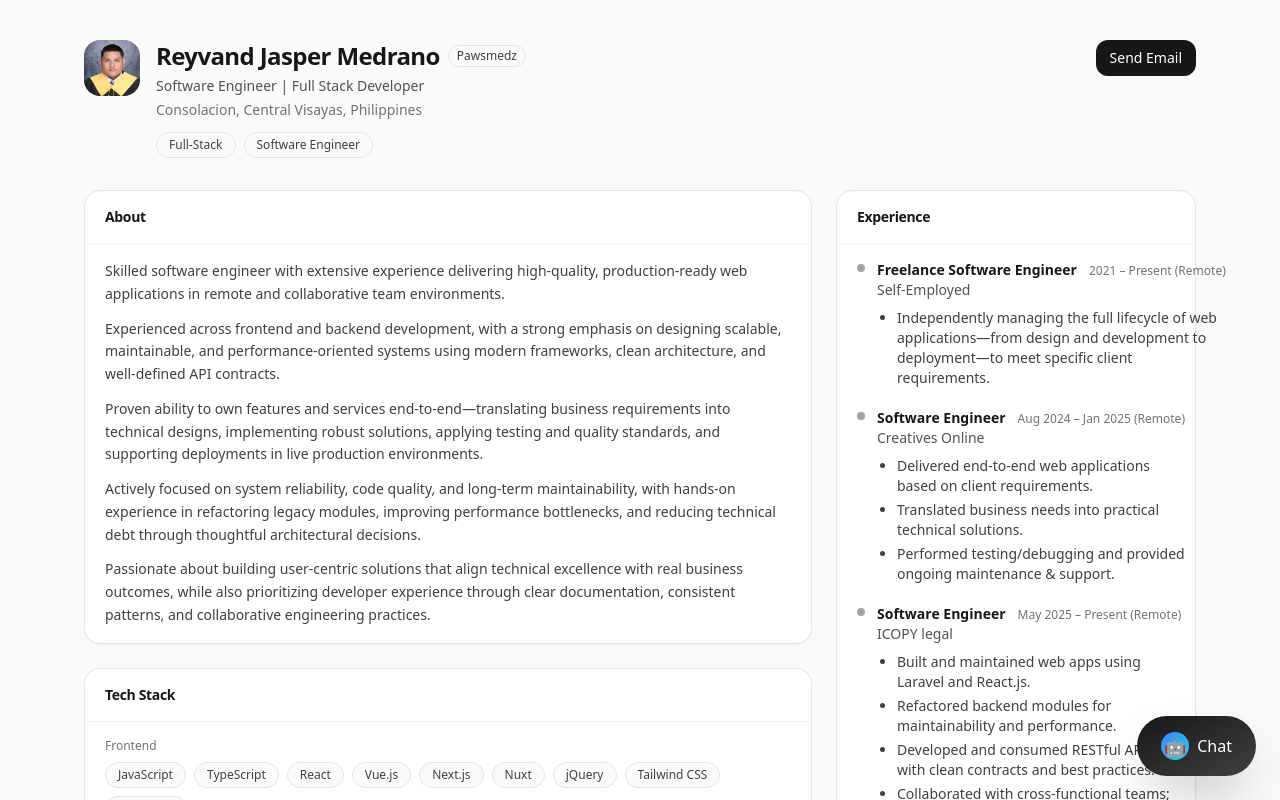
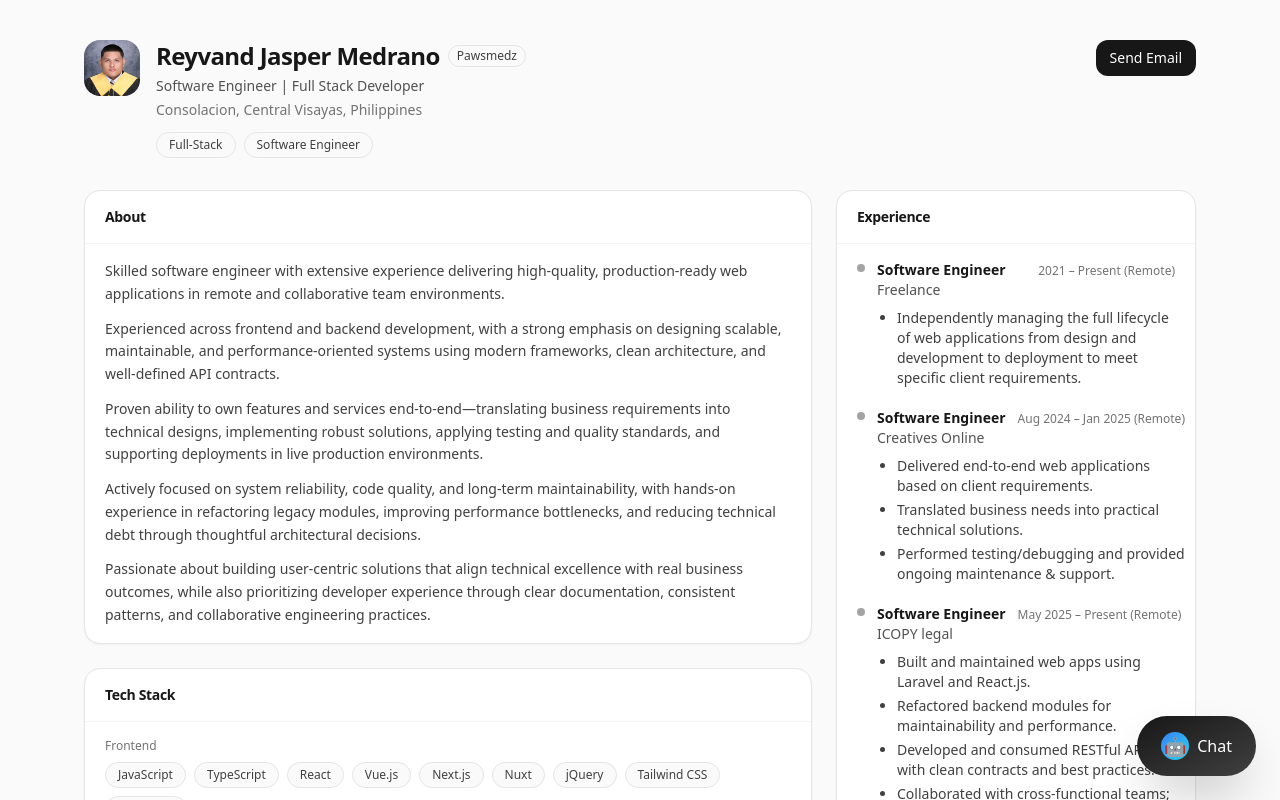
Before and after one commit to paws1234/rjmportfolio2, a Next.js app: page / in a window 1280 px wide. Shown: the top 800 px of the page. Built offline with nearby package versions, Linux system fonts and the light colour scheme.

Commit message:
fixed data

```diff
--- a/data/resume.ts
+++ b/data/resume.ts
@@ -91,11 +91,11 @@ about: [
 },
  experience: [
     {
-      role: "Freelance Software Engineer",
-      company: "Self-Employed",
+      role: "Software Engineer",
+      company: "Freelance",
       period: "2021 – Present (Remote)",
       highlights: [
-        "Independently managing the full lifecycle of web applications—from design and development to deployment—to meet specific client requirements."
+        "Independently managing the full lifecycle of web applications from design and development to deployment to meet specific client requirements."
       ]
     },
     {
```
